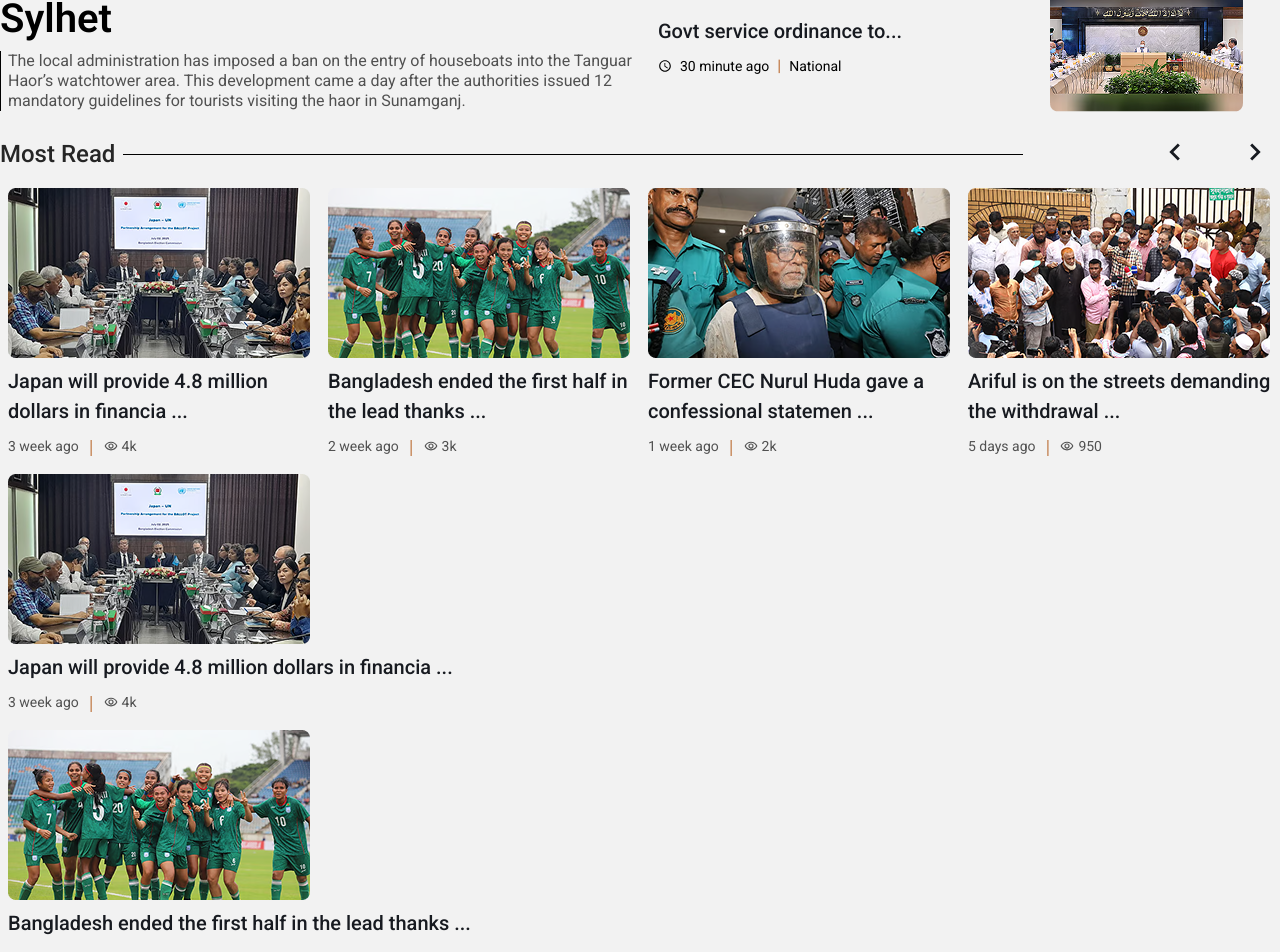
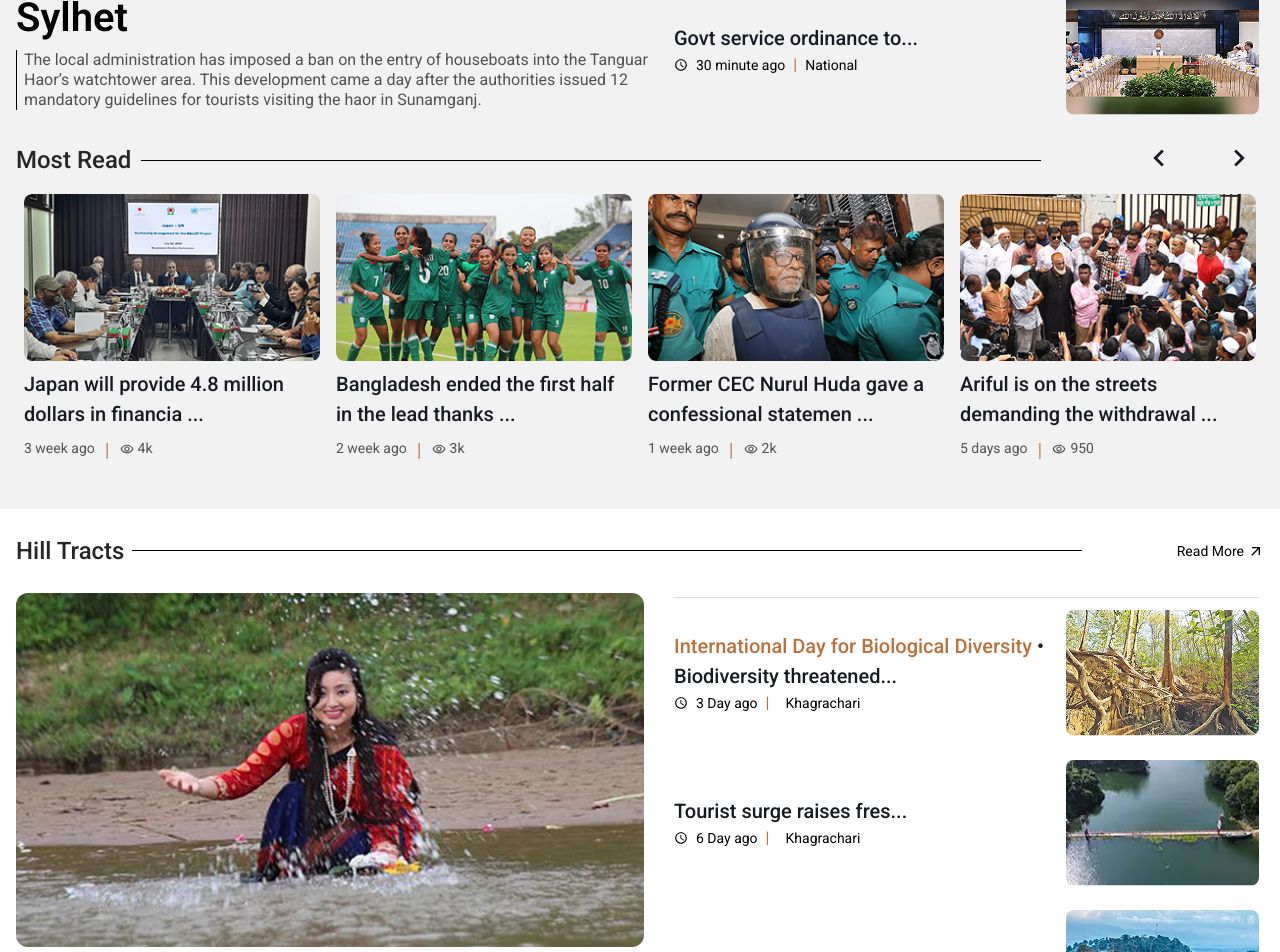
Before and after one commit to y3akin/News-Blog-Project-Demo-, a React (Vite) app: page / in a window 1280 px wide. Shown: the part 600-1552 px from the top of the page. Built offline with nearby package versions, Linux system fonts and the light colour scheme.

Commit message:
Third_Angle

```diff
--- a/src/App.jsx
+++ b/src/App.jsx
@@ -14,8 +14,8 @@ const App = () => {
       <Header/>
       <Banner/>
       <HillTracts/>
-      {/* <Bangla/>
-      <Natinal_Addm/>
+      <Bangla/>
+      {/* <Natinal_Addm/>
       <Footer/> */}
     </>
   )
--- a/src/Components/Bangla.jsx
+++ b/src/Components/Bangla.jsx
@@ -74,7 +74,7 @@ const Bangla = () => {
                                        </div>
            </div>
 
-            <Flex className="items-center gap-12 mt-8">
+            <div className="flex flex-col sm:flex-row items-center gap-12 mt-8">
                <div>
                   <h2 className="font-noto font-normal mb-4 text-[24px]  text-textcol2">রাজনীতি</h2>
                   {banglaTopNews.map((newsbn, index) => (
@@ -91,7 +91,7 @@ const Bangla = () => {
                      <NewsHeadBn key={index} headbn={bnitem}/>
                   ))}
                </div>
-            </Flex>
+            </div>
 
             <MostReadBn/>
          </Container>
--- a/src/Components/Banner.jsx
+++ b/src/Components/Banner.jsx
@@ -61,7 +61,7 @@ const Banner = () => {
    return (
       <section className=" bg-[#FFFFFF] sm:bg-[#F2F2F2] pt-6 pb-12" id="home">
          <Container>
-            <div className="flex flex-col sm:flex-row items-center gap-[30px]  sm:p-0">
+            <div className="flex flex-col sm:flex-row items-center gap-[30px]  ">
                <div>
                   {bannerTopNews.map((topitem) => (
                      <TopNews topnews={topitem} />
@@ -88,7 +88,7 @@ const Banner = () => {
                </div>
                <div className=" flex flex-col gap-8 items-start">
                   {newsHeadLine.map((item, i) => (
-                     <NewsHead key={i} head={item}   isLast={i === newsHeadLine.length - 1}/>
+                     <NewsHead key={i} head={item}   bBorder={i === newsHeadLine.length - 1}/>
 
                   ))}
                </div>
--- a/src/Components/Header.jsx
+++ b/src/Components/Header.jsx
@@ -171,7 +171,7 @@ const Header = () => {
 
                         <IoSearchCircleSharp
                            onClick={handleSearchMenu}
-                           className="text-[35px] rounded-full cursor-pointer "
+                           className="text-[35px] rounded-full cursor-pointer"
                         />
                      </div>
                   </div>
--- a/src/Components/HillTracts.jsx
+++ b/src/Components/HillTracts.jsx
@@ -9,7 +9,7 @@ import Hillimg2 from "../assets/Image/HillTracts/img2.png";
 import Hillimg3 from "../assets/Image/HillTracts/img3.png";
 import Hillimg4 from "../assets/Image/HillTracts/img4.png";
 import NewsHead from "./Layouts/NewsHead";
-import Flex from "./Layouts/Flex";
+import { BsArrowUpRight } from "react-icons/bs";
 
 const HillTracts = () => {
    let hillTopNews = [
@@ -60,35 +60,38 @@ const HillTracts = () => {
    ];
 
    return (
-      <section className="mt-6 mb-12" id="hillTrack">
+      <section className="mt-6 mb-12 sm:px-0 px-4" id="hillTrack">
          <Container>
             <div className="flex items-center justify-between mb-6">
             <div className="flex items-center gap-2">
-               <h2 className="font-rob font-medium text-[24px] text-[#262626]">
+               <h2 className="font-rob font-medium text-[20px] sm:text-[24px] text-[#262626]">
                   Hill Tracts
                </h2>
-               <div className="w-[950px] h-px bg-black"></div>
+               <div className="w-[250px] sm:w-[950px] h-px bg-black"></div>
                </div>
 
-               <div className="flex items-center gap-1 hover:text-blue-500 transition-all duration-200">
+               <div className="hidden sm:flex items-center gap-1 hover:text-blue-500 transition-all duration-200">
                                          <a href="#hillTrack" className="font-rob font-normal text-[14px] leading-3.5 ">Read More</a>
                                        <MdOutlineArrowOutward />
                                        </div>
             </div>
 
-            <Flex className="items-center gap-[30px]">
+            <div className="flex sm:flex-row flex-col items-center gap-0 sm:gap-[30px]">
                <div>
                   {hillTopNews.map((item, index) => (
                      <TopNews key={index} topnews={item} />
                   ))}
                </div>
 
-               <div className="flex flex-col gap-6">
-                  {hillNews.map((nitem, index) => (
-                     <NewsHead key={index} head={nitem} />
+               <div className="flex flex-col gap-6 border-t border-[#DCDCDC] mt-6 sm:mt-0 pt-3">
+                  {hillNews.map((nitem, i) => (
+                     <NewsHead key={i} head={nitem} bBorder={i === hillNews.length - 1} />
                   ))}
                </div>
-            </Flex>
+               <button className="flex sm:hidden mt-6 mx-auto items-center gap-1 font-rob font-normal text-[14px] text-[#1E222B] p-3 border border-[#1E222B] rounded-3xl hover:bg-[#1E222B] hover:text-textcol2 transition-all duration-300">
+                              Read More <BsArrowUpRight />
+                           </button>
+            </div>
          </Container>
       </section>
    );
--- a/src/Components/Layouts/Container.jsx
+++ b/src/Components/Layouts/Container.jsx
@@ -2,7 +2,7 @@ import React from 'react'
 
 const Container = ({children}) => {
   return (
-    <div className="w-full max-w-7xl mx-auto">
+    <div className="w-full max-w-7xl mx-auto px-0 sm:px-4">
       {children}
     </div>
   )
--- a/src/Components/Layouts/MostReadDis.jsx
+++ b/src/Components/Layouts/MostReadDis.jsx
@@ -2,12 +2,14 @@ import React from "react";
 import Flex from "./Flex";
 import { MdOutlineRemoveRedEye } from "react-icons/md";
 
-const MostReadDis = ({ news }) => {
+const MostReadDis = ({ news, bBorder }) => {
    return (
-      <div className="w-full mt-4 px-2 flex sm:block">
-         <img src={news.img} alt={news.head} className="w-[124px] sm:w-auto" />
+      <div className={`w-full mt-6 sm:mt-4 px-0 sm:px-2 flex gap-2 items-center sm:gap-0 sm:block  ${
+            !bBorder ? "border-b" : ""
+         } sm:border-0 border-[#DCDCDC] pb-6 sm:pb-0`}>
+         <img src={news.img} alt={news.head} className="w-[124px] h-[84px] rounded-lg sm:h-auto sm:w-auto" />
          <div>
-            <h2 className="mt-2 font-rob font-medium text-[20px] text-textcol cursor-pointer hover:text-hvcol transition-all duration-300">
+            <h2 className="mt-2 font-rob font-medium text-[16px] sm:text-[20px] text-textcol cursor-pointer hover:text-hvcol transition-all duration-300">
             {news.head.slice(0,50)} {news.head.length > 50 && "..."}
          </h2>
 
--- a/src/Components/Layouts/NewsHead.jsx
+++ b/src/Components/Layouts/NewsHead.jsx
@@ -1,11 +1,11 @@
 import React from "react";
 import { MdOutlineWatchLater } from "react-icons/md";
 
-const NewsHead = ({ head, isLast }) => {
+const NewsHead = ({ head, bBorder }) => {
    return (
       <div
          className={`flex justify-between items-center gap-3 ${
-            !isLast ? "border-b" : ""
+            !bBorder ? "border-b" : ""
          } sm:border-0 border-[#DCDCDC] pb-6 sm:pb-0`}>
          <div className="w-60 sm:w-[380px]">
             <h2 className="font-rob text-[16px] sm:text-[20px] sm:leading-[30px] font-medium text-textcol cursor-pointer hover:text-hvcol transition-all duration-300">
@@ -13,7 +13,7 @@ const NewsHead = ({ head, isLast }) => {
                {head.head.slice(0, 25)}
                {head.head.length > 25 && "..."}
             </h2>
-            <div className="flex items-center mt-2 gap-2">
+            <div className="flex items-center gap-2">
                <h6 className="flex text-[14px] items-center gap-2 font-rob ">
                   <MdOutlineWatchLater />
                   {head.pubsh_time}
--- a/src/Components/Layouts/TopNews.jsx
+++ b/src/Components/Layouts/TopNews.jsx
@@ -16,7 +16,7 @@ const TopNews = ({ topnews }) => {
                   <span className="w-px h-full bg-black absolute top-0 -left-2"></span>
                {topnews.desp}
             </p>
-            <div className="flex items-center gap-2">
+            <div className="flex mt-2 items-center gap-2">
                <h6 className="font-rob text-[14px] font-normal ">
                   {topnews.time}
                </h6>
--- a/src/Components/UI/MostRead.jsx
+++ b/src/Components/UI/MostRead.jsx
@@ -9,6 +9,7 @@ import "slick-carousel/slick/slick.css";
 import "slick-carousel/slick/slick-theme.css";
 import { MdOutlineKeyboardArrowLeft } from "react-icons/md";
 import { MdOutlineKeyboardArrowRight } from "react-icons/md";
+import { BsArrowUpRight } from "react-icons/bs";
 
 const MostRead = () => {
    let mstRead = [
@@ -61,6 +62,32 @@ const MostRead = () => {
          views: "950",
       },
    ];
+   let mstRead2 = [
+      {
+         img: Img_1,
+         head: "Japan will provide 4.8 million dollars in financial support to the Election Commission for the ballot project.",
+         time: "3 week ago",
+         views: "4k",
+      },
+      {
+         img: Img_2,
+         head: "Bangladesh ended the first half in the lead thanks to Rituparna’s goal.",
+         time: "2 week ago",
+         views: "3k",
+      },
+      {
+         img: Img_3,
+         head: "Former CEC Nurul Huda gave a confessional statement in court.",
+         time: "1 week ago",
+         views: "2k",
+      },
+      {
+         img: Img_4,
+         head: "Ariful is on the streets demanding the withdrawal of Sylhet’s DC, calling him “failed.”",
+         time: "5 days ago",
+         views: "950",
+      },
+   ];
 
    const NextArrow = ({ onClick }) => (
       <MdOutlineKeyboardArrowRight
@@ -88,12 +115,12 @@ const MostRead = () => {
       prevArrow: <PrevArrow />,
    };
    return (
-      <section className="mt-6 ">
-         <div className="flex items-center gap-2">
-            <h2 className="font-rob font-medium text-[24px] text-[#262626]">
+      <section className="mt-6 mx-4 sm:mx-0">
+         <div className="flex items-center gap-2.5 ">
+            <h2 className="font-rob font-medium text-[20px] sm:text-[24px] text-[#262626]">
                Most Read
             </h2>
-            <div className="sm:w-[900px] w-0 sm:h-px h-0 bg-black"></div>
+            <div className="sm:w-[900px] w-[250px] h-px sm:h-px bg-black"></div>
          </div>
 
          <div className="w-full hidden sm:block">
@@ -105,9 +132,18 @@ const MostRead = () => {
          </div>
 
          <div>
-             {mstRead.map((item, index) => (
-                  <MostReadDis key={index} news={item} />
+            <div className="w-full sm:hidden block">
+               {mstRead2.map((item, i) => (
+                  <MostReadDis
+                     key={i}
+                     news={item}
+                     bBorder={i === mstRead2.length - 1}
+                  />
                ))}
+            </div>
+            <button className="flex sm:hidden mt-6 mx-auto items-center gap-1 font-rob font-normal text-[14px] text-[#1E222B] p-3 border border-[#1E222B] rounded-3xl hover:bg-[#1E222B] hover:text-textcol2 transition-all duration-300">
+               Read More <BsArrowUpRight />
+            </button>
          </div>
       </section>
    );
```
